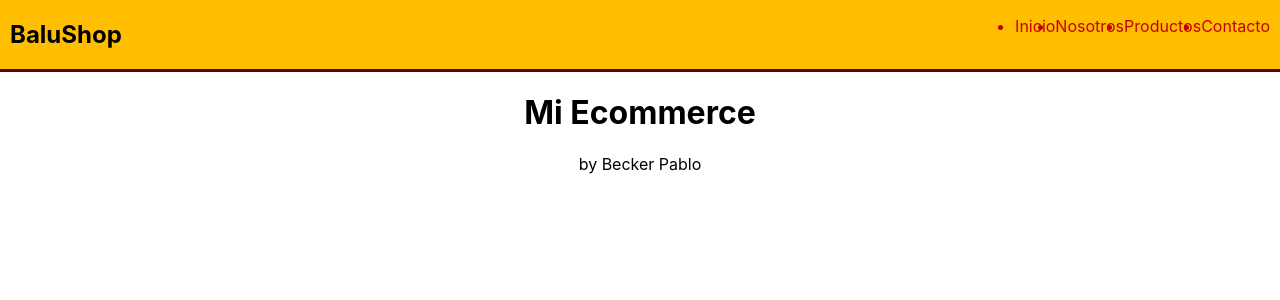
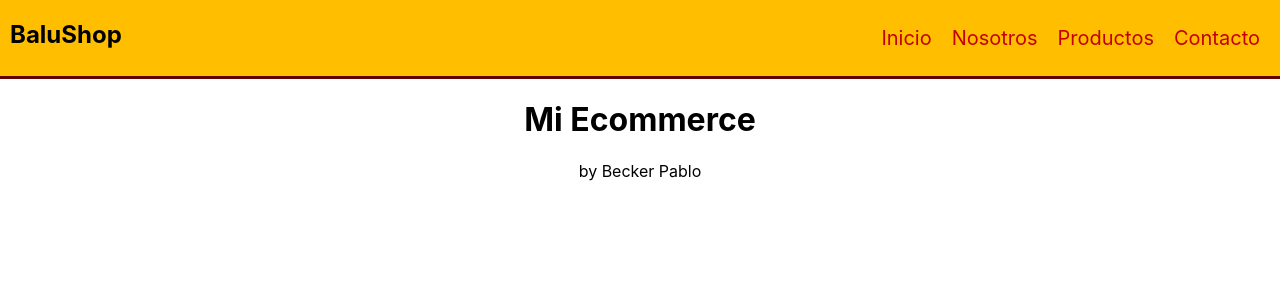
Before and after one commit to YeffritPablo/React-Ecommerce, a React (Create React App) app: page / in a window 1280 px wide. Shown: the top 300 px of the page. Built offline with nearby package versions, Linux system fonts and the light colour scheme.

Commit message:
Arreglo de navbar

```diff
--- a/src/App.css
+++ b/src/App.css
@@ -7,7 +7,6 @@
   display: flex;
   flex-direction: row-reverse;
   justify-content: space-between;
-  padding-right: 10px;
   padding-left: 10px;
   border-bottom: solid;
   border-color: rgb(99, 0, 0);
--- a/src/componentes/Navbar.css
+++ b/src/componentes/Navbar.css
@@ -3,6 +3,13 @@
     color: rgb(197, 0, 0);
     flex-direction: row;
 }
+
+
+.Navbar-nav li {
+    font-size: 20px;
+    margin: 10px;
+    list-style: none;
+  }
 
 .Navbar{
     background-color: rgb(255, 191, 0);
```
